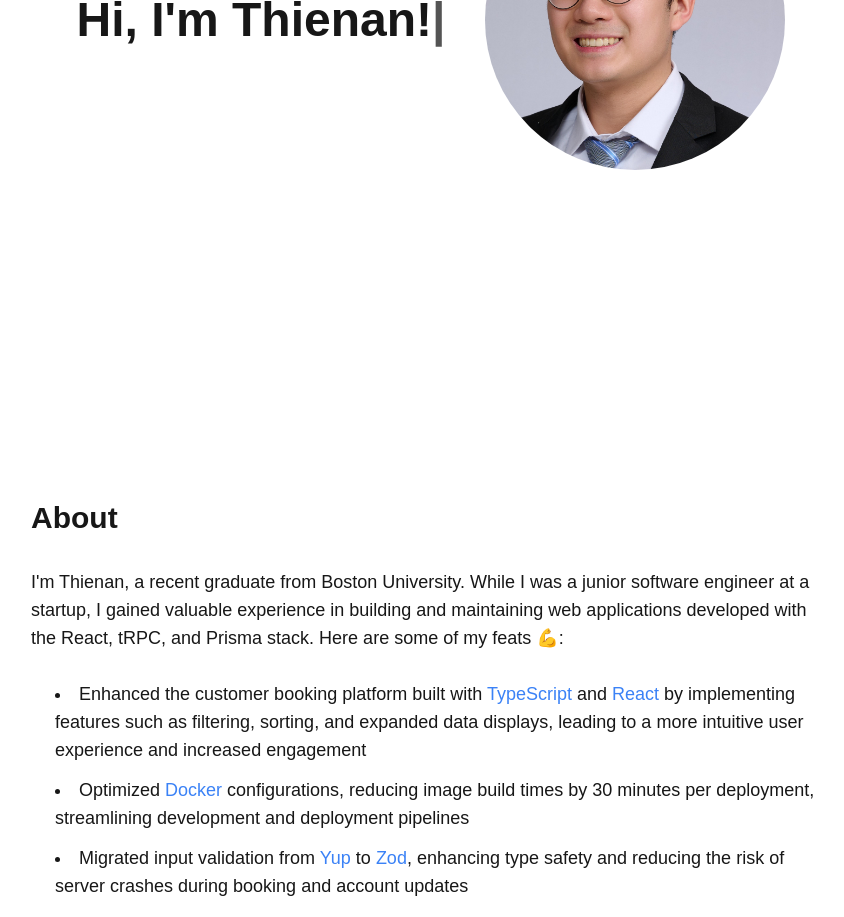
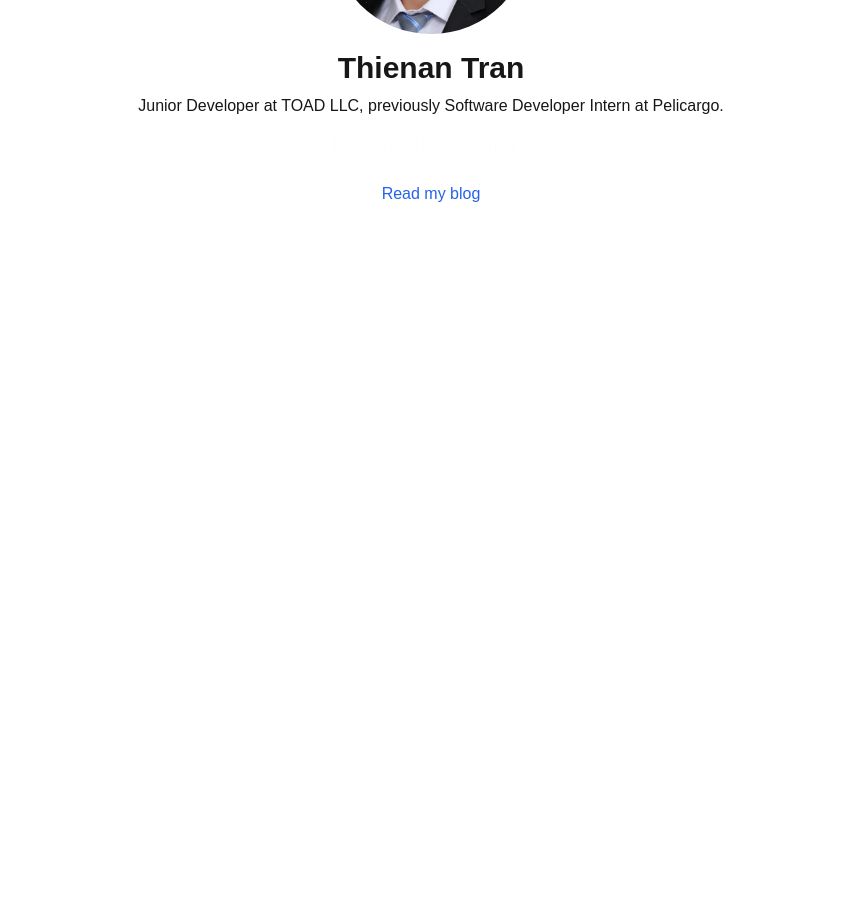
Before and after one commit to thienantran010/portfolio, a Next.js app: page / in a window 1280 px wide. Shown: the part 380-1297 px from the top of the page, without its empty margins (209-1053 px from the left). After the commit the page ends 800 px from the top, so only its background shows below. Built offline with nearby package versions, Linux system fonts and the light colour scheme.

Commit message:
feat: new home screen and blog

```diff
--- /dev/null
+++ b/app/blog/page.tsx
@@ -0,0 +1,13 @@
+import Link from "next/link";
+
+export default function Blog() {
+  return (
+    <main className="flex flex-col items-center justify-center min-h-screen p-8 text-center">
+      <h1 className="text-3xl font-bold mb-4">Blog</h1>
+      <p className="mb-4">Coming soon! Stay tuned for my latest posts.</p>
+      <Link href="/" className="text-blue-600 hover:underline">
+        Back to Home
+      </Link>
+    </main>
+  );
+}
--- a/app/page.tsx
+++ b/app/page.tsx
@@ -1,139 +1,59 @@
-import {
-  Card,
-  CardContent,
-  CardDescription,
-  CardFooter,
-  CardHeader,
-  CardTitle,
-} from "@/components/ui/card";
-import { Badge } from "@/components/ui/badge";
-import { Show } from "@/components/Show";
-import Animation from "./animation";
-import Navbar from "./navbar";
-import { ReactNode } from "react";
-interface Projects {
-  name: string;
-  description: string;
-  github?: string;
-  link?: string;
-}
+"use client";
 
-interface BlueTextProps {
-  children: ReactNode;
-}
+import { useState, useEffect } from "react";
+import { AnimatePresence, motion } from "framer-motion";
+import Image from "next/image";
+import Link from "next/link";
 
-const BlueText = ({ children }: BlueTextProps) => {
-  return <span className="text-blue-500">{children}</span>;
-};
+const phrases = [
+  "C#, Blazor, TypeScript, React, Python",
+  "Boston University '24",
+  "Volleyball noob",
+];
 
 export default function Home() {
-  const projects: Projects[] = [
-    {
-      name: "Eat Here",
-      description:
-        "Aggregates food deals so you can make a smart decision on where to eat. Only has Dominos so far 😂",
-      link: "https://eat-here-chi.vercel.app/",
-    },
-  ];
+  const [index, setIndex] = useState(0);
+
+  useEffect(() => {
+    const timeout = setTimeout(() => {
+      setIndex((prev) => (prev + 1) % phrases.length);
+    }, 5000);
+    return () => clearTimeout(timeout);
+  }, [index]);
 
   return (
-    <div className="bg-background">
-      <Navbar />
+    <main className="flex flex-col items-center justify-center min-h-screen p-8 text-center">
+      <Image
+        src="/headshot.jpg"
+        alt="Thienan's Profile Picture"
+        width={200}
+        height={200}
+        className="rounded-full bg-muted mb-4"
+      />
+      <h1 className="text-3xl font-bold mb-2">Thienan Tran</h1>
+      <p className="mb-2">
+        Junior Developer at TOAD LLC, previously Software Developer Intern at
+        Pelicargo.
+      </p>
 
-      <main className="container mx-auto flex-col space-y-20 px-4 md:px-60">
-        <Animation />
+      <div className="h-10 mb-4 flex items-center justify-center overflow-hidden">
+        <AnimatePresence mode="wait">
+          <motion.p
+            key={index}
+            initial={{ opacity: 0, x: 50 }}
+            animate={{ opacity: 1, x: 0 }}
+            exit={{ opacity: 0, x: -50 }}
+            transition={{ duration: 0.5 }}
+            className="whitespace-nowrap"
+          >
+            {phrases[index]}
+          </motion.p>
+        </AnimatePresence>
+      </div>
 
-        <section className="align-center">
-          <h2 className="text-3xl font-bold text-foreground mb-8">About</h2>
-          <div className="flex flex-col space-y-7">
-            <p className="text-lg text-foreground">
-              I&apos;m Thienan, a recent graduate from Boston University. While
-              I was a junior software engineer at a startup, I gained valuable
-              experience in building and maintaining web applications developed
-              with the React, tRPC, and Prisma stack. Here are some of my feats
-              💪:
-            </p>
-            <ul className="list-disc list-inside space-y-3 pl-6">
-              <li className="text-lg font-medium">
-                Enhanced the customer booking platform built with{" "}
-                <BlueText>TypeScript</BlueText> and <BlueText>React</BlueText>{" "}
-                by implementing features such as filtering, sorting, and
-                expanded data displays, leading to a more intuitive user
-                experience and increased engagement
-              </li>
-              <li className="text-lg font-medium">
-                Optimized <BlueText>Docker</BlueText> configurations, reducing
-                image build times by 30 minutes per deployment, streamlining
-                development and deployment pipelines
-              </li>
-              <li className="text-lg font-medium">
-                Migrated input validation from <BlueText>Yup</BlueText> to{" "}
-                <BlueText>Zod</BlueText>, enhancing type safety and reducing the
-                risk of server crashes during booking and account updates
-              </li>
-              <li className="text-lg font-medium">
-                Fixed a critical bug in a form on the internal admin website,
-                that caused emails to be sent to third parties, eliminating
-                potential legal risks for the company
-              </li>
-            </ul>
-            <p className="text-lg text-foreground">
-              I&apos;m passionate about software that solves everyday problems.
-              Take a peek at my projects to learn more!
-            </p>
-          </div>
-        </section>
-
-        <section className="pb-20">
-          <h2 className="text-3xl font-bold text-foreground mb-8 text-center">
-            Projects:
-          </h2>
-          <div className="flex flex-wrap justify-center gap-6">
-            {projects.map((project) => (
-              <Card
-                key={project.name}
-                className="bg-gray-100 text-gray-900 border border-gray-300 shadow-md w-full max-w-md mx-auto relative"
-              >
-                <CardHeader className="p-6">
-                  <CardTitle className="text-xl font-bold flex justify-between">
-                    {project.name}
-                    {!project.link && !project.github && (
-                      <Badge className="bg-blue-500">Coming Soon</Badge>
-                    )}
-                  </CardTitle>
-                </CardHeader>
-                <CardContent>
-                  <CardDescription className="text-md">
-                    {project.description}
-                  </CardDescription>
-                </CardContent>
-                <CardFooter className="p-6 pt-0 flex gap-4 justify-center">
-                  <Show if={!!project.link}>
-                    <a
-                      href={project.link}
-                      target="_blank"
-                      rel="noopener noreferrer"
-                      className="inline-block bg-blue-500 text-white py-2 px-4 rounded hover:bg-blue-600"
-                    >
-                      View Project
-                    </a>
-                  </Show>
-                  <Show if={!!project.github}>
-                    <a
-                      href={project.github}
-                      target="_blank"
-                      rel="noopener noreferrer"
-                      className="inline-block bg-gray-800 text-white py-2 px-4 rounded hover:bg-gray-700"
-                    >
-                      GitHub
-                    </a>
-                  </Show>
-                </CardFooter>
-              </Card>
-            ))}
-          </div>
-        </section>
-      </main>
-    </div>
+      <Link href="/blog" className="text-blue-600 hover:underline">
+        Read my blog
+      </Link>
+    </main>
   );
 }
--- a/package.json
+++ b/package.json
@@ -13,6 +13,7 @@
     "@radix-ui/react-slot": "^1.1.0",
     "class-variance-authority": "^0.7.0",
     "clsx": "^2.1.1",
+    "framer-motion": "^12.23.3",
     "lucide-react": "^0.441.0",
     "next": "14.2.12",
     "react": "^18",
```
Also changed, not shown: 1 other file (tests, documents, lock files or other folders).
